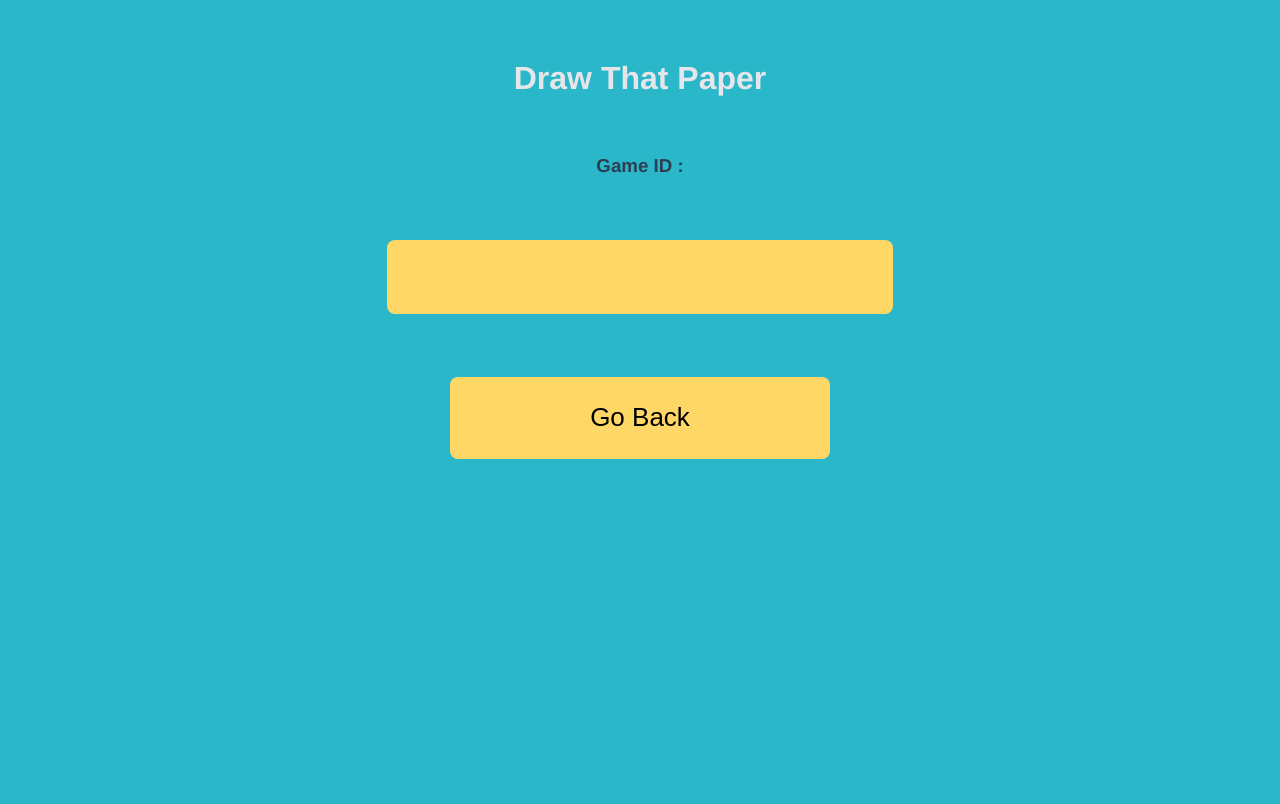
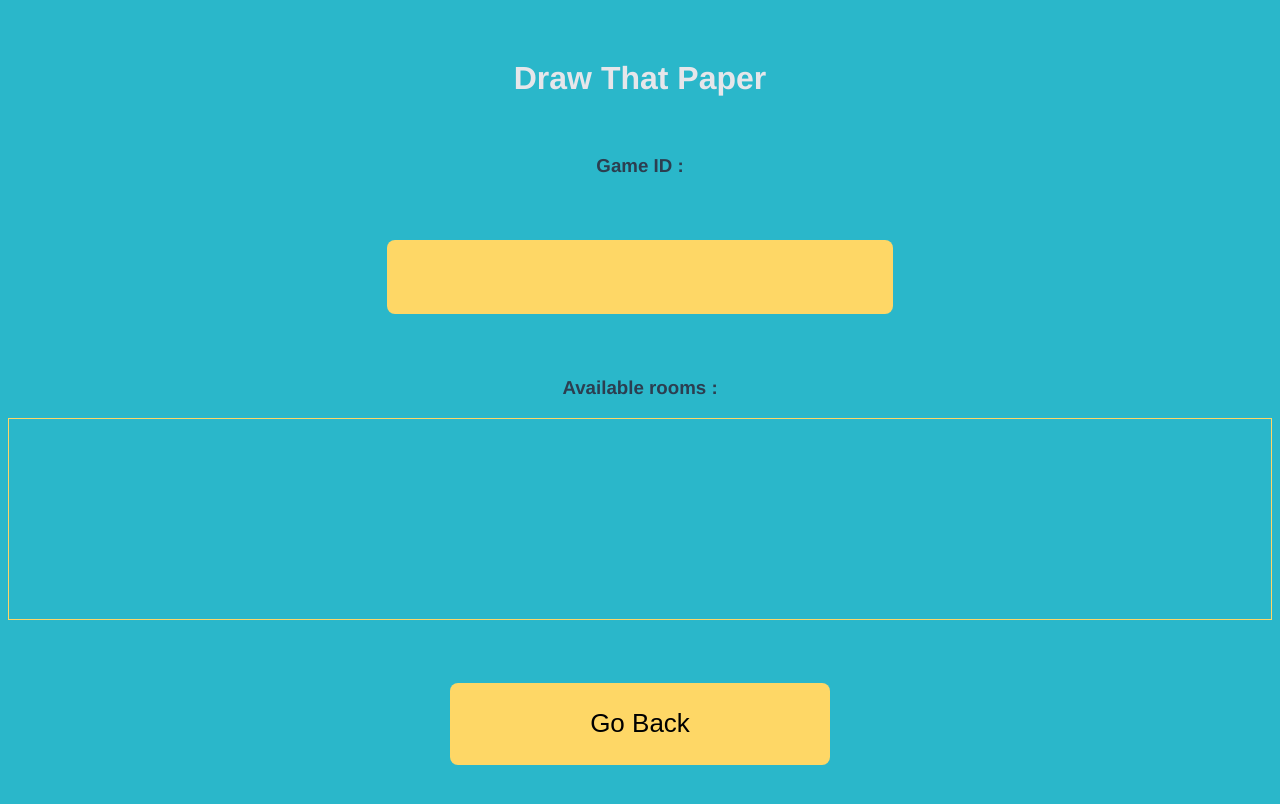
Before and after one commit to dbllt/oci_drawthatpaper, a Vue app in the folder dtp-front/: page /join in a window 1280 px wide. Shown: the top 804 px of the page. Built offline with nearby package versions, Linux system fonts and the light colour scheme.

Commit message:
little things

```diff
--- a/dtp-front/src/components/account/Login.vue
+++ b/dtp-front/src/components/account/Login.vue
@@ -7,7 +7,7 @@
       <input type="text" name="username" v-model="input.email" placeholder="Email"/>
     </label>
     <label>
-      <input type="password" name="password" v-model="input.password" placeholder="Password"/>
+      <input type="password" name="password" v-model="input.password" placeholder="Password" v-on:keyup.enter="login()"/>
     </label>
     <button type="button" class="loginButton" v-on:click="login()">Login</button>
     <button type="button" class="loginButton" v-on:click="register()">Register</button>
@@ -73,8 +73,7 @@ export default {
   width: 500px;
   border: 1px solid #CCCCCC;
   background-color: #FFFFFF;
-  margin: auto;
-  margin-top: 200px;
+  margin: 200px auto auto;
   padding: 20px;
 }
 </style>
--- a/dtp-front/src/components/account/Register.vue
+++ b/dtp-front/src/components/account/Register.vue
@@ -2,10 +2,18 @@
   <div id="login">
     <h1>Register</h1>
     <p v-if="error">Invalid something</p>
-    <input type="text" name="username" v-model="input.username" placeholder="Username"/>
-    <input type="text" name="email" v-model="input.email" placeholder="Email"/>
-    <input type="password" name="password" v-model="input.password" placeholder="Password"/>
-    <input type="password" name="passwordAgain" v-model="input.passwordAgain" placeholder="Password Again"/>
+    <label>
+      <input type="text" name="username" v-model="input.username" placeholder="Username"/>
+    </label>
+    <label>
+      <input type="text" name="email" v-model="input.email" placeholder="Email"/>
+    </label>
+    <label>
+      <input type="password" name="password" v-model="input.password" placeholder="Password"/>
+    </label>
+    <label>
+      <input type="password" name="passwordAgain" v-model="input.passwordAgain" placeholder="Password Again" v-on:keyup.enter="register()"/>
+    </label>
     <button type="button" class="loginButton" v-on:click="register()">Register</button>
     <button  type="button" class="loginButton" v-on:click="back">Go Back</button>
   </div>
@@ -27,7 +35,7 @@ export default {
   },
   methods: {
     register() {
-      if (this.input.email != "" && this.input.username != "" && this.input.password != "" && this.input.password == this.input.passwordAgain) {
+      if (this.input.email !== "" && this.input.username !== "" && this.input.password !== "" && this.input.password === this.input.passwordAgain) {
         this.$connection.$emit(this.$network_actions.Register, {
           username: this.input.username,
           email: this.input.email,
@@ -72,8 +80,7 @@ export default {
   width: 500px;
   border: 1px solid #CCCCCC;
   background-color: #FFFFFF;
-  margin: auto;
-  margin-top: 200px;
+  margin: 200px auto auto;
   padding: 20px;
 }
 </style>
--- a/dtp-front/src/components/game/JoinGame.vue
+++ b/dtp-front/src/components/game/JoinGame.vue
@@ -3,12 +3,18 @@
     <h1>Draw That Paper</h1>
     <br>
     <h3>Game ID :</h3>
-    <input v-model="gameId" v-on:keyup.enter="joinRoom">
-    <button  type="button" class="block" v-on:click="back">Go Back</button>
+    <label>
+      <input v-model="gameId" v-on:keyup.enter="joinRoom">
+    </label>
 
+    <h3>Available rooms :</h3>
+    <div class="roomList">
       <div v-for="item in this.rooms" :key="item.name">
-        <button  type="button" class="block" v-on:click=joinSpecificRoom(item.id)>Join Room {{ item.name }}</button>
+        <button type="button" class="block" v-on:click=joinSpecificRoom(item.id)>Join Room {{ item.id }}</button>
       </div>
+    </div>
+
+    <button type="button" class="block" v-on:click="back">Go Back</button>
   </div>
 
 </template>
@@ -17,8 +23,8 @@
 <script>
 export default {
   name: 'JoinGame',
-  data : function(){
-    return {gameId:"",rooms:[]}
+  data: function () {
+    return {gameId: "", rooms: []}
   },
   methods: {
 
@@ -35,23 +41,23 @@ export default {
       this.$router.push('/menu')
     },
 
-    listRooms: function(){
+    listRooms: function () {
       this.$connection.$emit(this.$network_actions.GetAllRooms);
     }
   },
-  created: function() {
+  created: function () {
     this.$connection.$on(this.$network_events.JoinRoom.success, (roomMsg) => {
 
-      this.$router.push({ name: 'Room', params: {id:this.gameId, room: roomMsg} })
+      this.$router.push({name: 'Room', params: {id: this.gameId, room: roomMsg}})
     }),
         this.$connection.$on(this.$network_events.JoinRoom.error, (msg) => {
 
-      console.log(msg);
-    });
+          console.log(msg);
+        });
     this.listRooms();
 
     this.$connection.$on(this.$network_events.GetAllRooms.success, (rooms) => {
-      this.rooms=rooms;
+      this.rooms = rooms;
     });
     this.$connection.$on(this.$network_events.GetAllRooms.error, () => {
       console.log("something went wrong");
@@ -61,7 +67,7 @@ export default {
 </script>
 
 <style>
-input{
+input {
   display: block;
   text-align: center;
   border: none;
@@ -72,6 +78,16 @@ input{
   padding: 2% 5% 2% 5%;
   width: 30%;
   border-radius: 8px;
+}
 
+.roomList{
+
+  border-style: solid;
+  border-width: 1px;
+  border-color:#fed766;
+  min-height: 200px;
+  height: 200px;
+  overflow: scroll;
+  overflow-x: hidden;
 }
 </style>
--- a/dtp-front/src/components/game/MainMenu.vue
+++ b/dtp-front/src/components/game/MainMenu.vue
@@ -3,10 +3,6 @@
     <h1>Draw That Paper</h1>
       <button  type="button" class="block" v-on:click="create">Create Game</button>
       <button  type="button" class="block" v-on:click="join">Join Game</button>
-
-
-
-
 
   </div>
 
@@ -24,7 +20,7 @@ export default {
   methods: {
     create: function () {
         this.$connection.$emit(this.$network_actions.CreateRoom, {
-          name:"thisisaname"
+          name:"name"
         });
     },
     join: function () {
```
